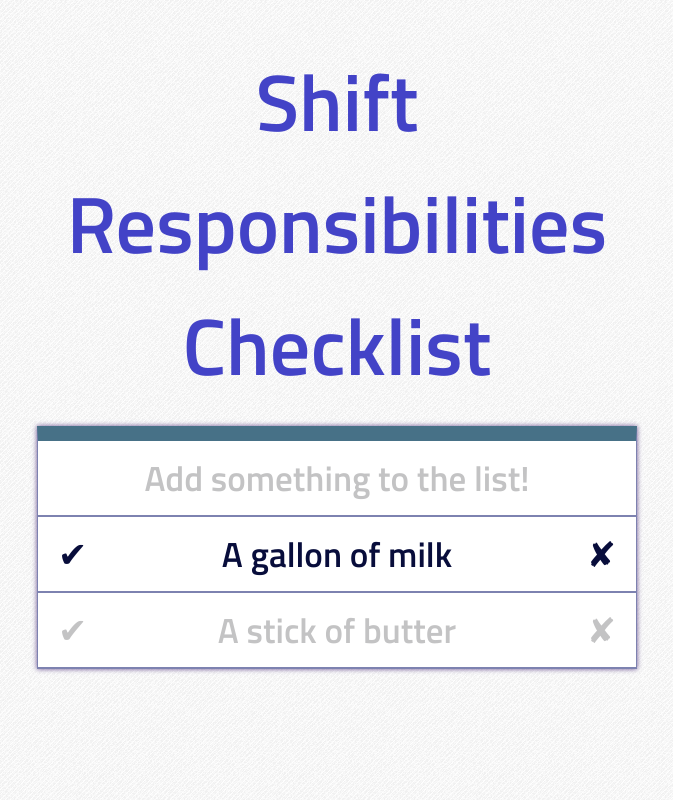
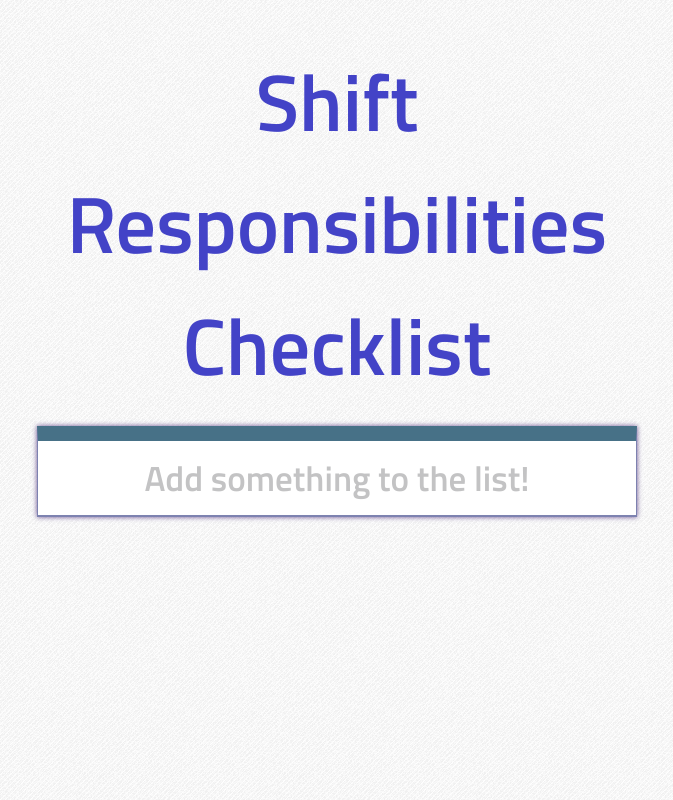
Before and after one commit to Higokian/to-do-list, a plain HTML site: page IntermediateTodoList/index.html in a window 1280 px wide. Shown: the whole page, without its empty margins (303-976 px from the left). Drawn offline with nearby package versions, Linux system fonts and the light colour scheme.

Commit message:
Cleaned up html list items

```diff
--- a/IntermediateTodoList/index.html
+++ b/IntermediateTodoList/index.html
@@ -12,16 +12,6 @@
         <input id="create" name="itemDescription" type="text" placeholder="Add something to the list!">
       </form>
       <ul id='list'>
-        <li class='item' data-id="1">
-          <span class='complete-button'>&#10004;</span>
-          <div class="description">A gallon of milk</div>
-          <span class="delete-button">&#10008;</span>
-        </li>
-        <li class='item completed' data-id="2">
-          <span class='complete-button'>&#10004;</span>
-          <div class="description">A stick of butter</div>
-          <span class="delete-button">&#10008;</span>
-        </li>
       </ul>
     </div>
   </div>
```
